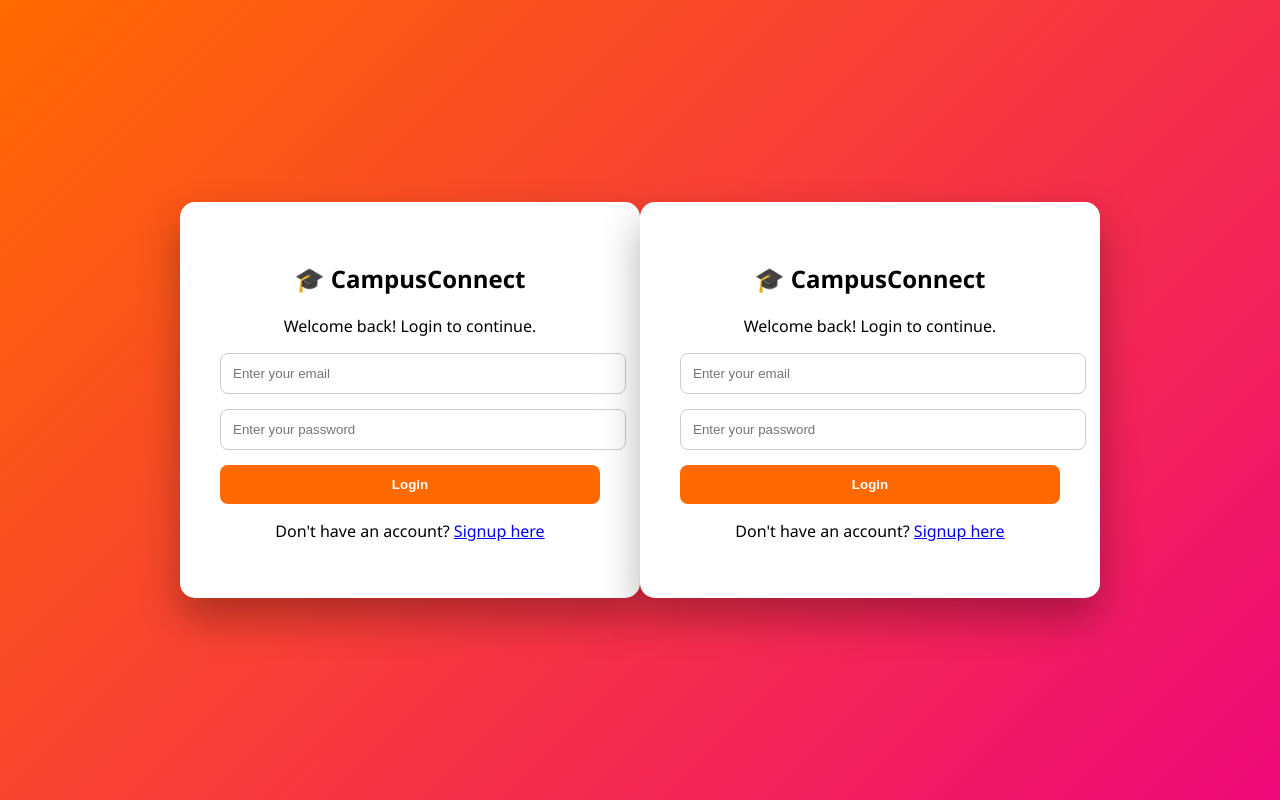
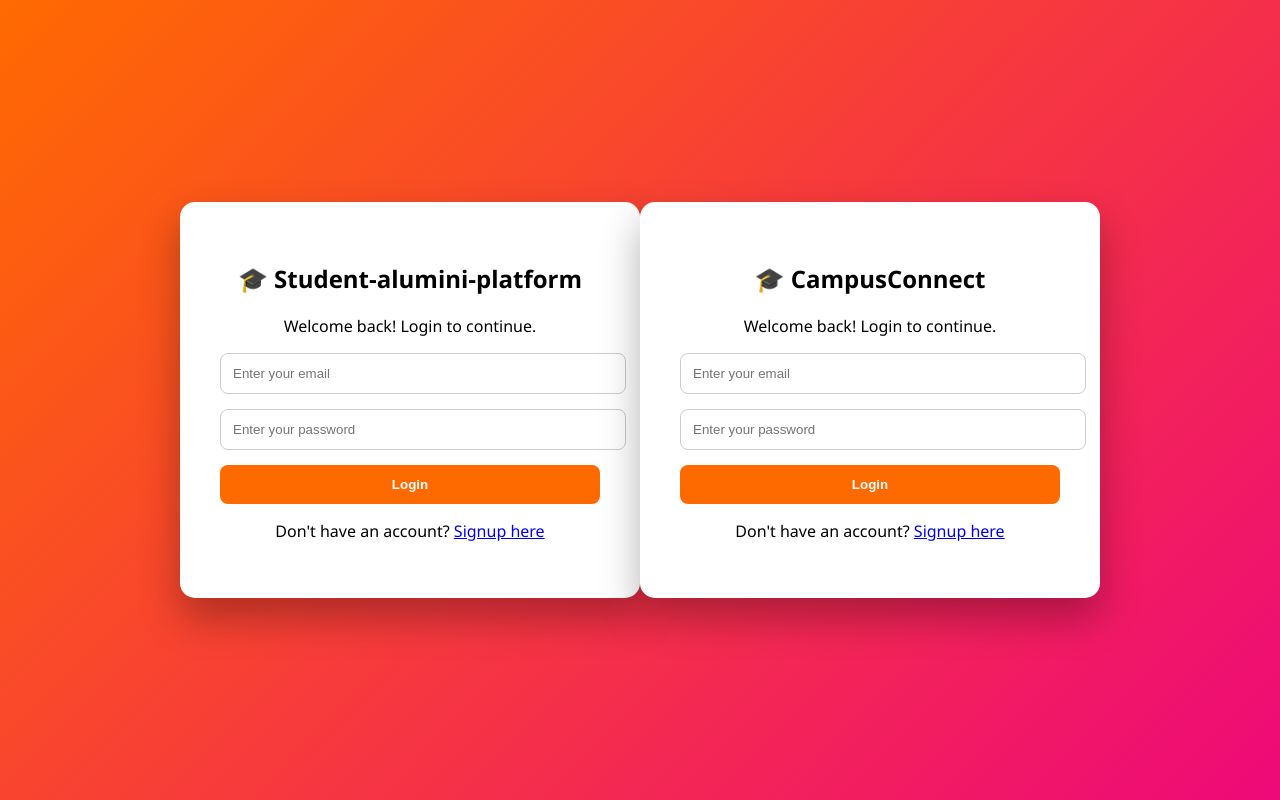
Before and after one commit to MeghanaGanesuni10/Student_alumini_project, a website: page public/login.html in a window 1280 px wide. Drawn offline with Linux system fonts and the light colour scheme.

Commit message:
Update login page title and heading

```diff
--- a/public/login.html
+++ b/public/login.html
@@ -1,13 +1,13 @@
 <!DOCTYPE html>
 <html>
 <head>
-    <title>Login - CampusConnect</title>
+    <title>Login - Student-alumini</title>
     <link rel="stylesheet" href="css/style.css">
 </head>
 <body class="auth-page">
 
 <div class="auth-container">
-    <h2>🎓 CampusConnect</h2>
+    <h2>🎓 Student-alumini-platform</h2>
     <p>Welcome back! Login to continue.</p>
 
     <form id="loginForm">
```
